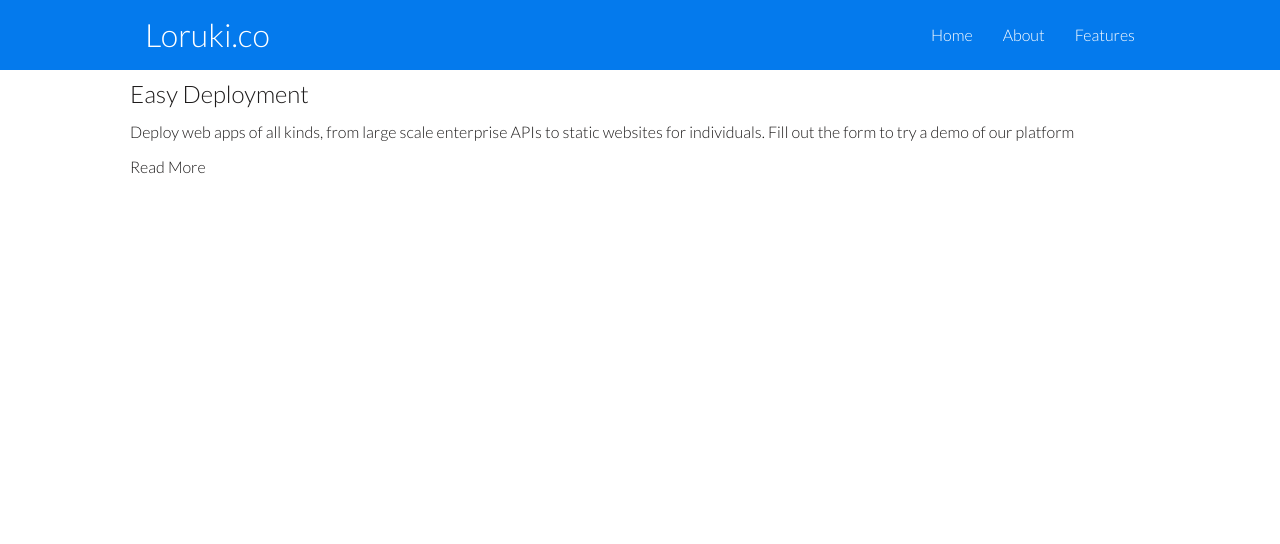
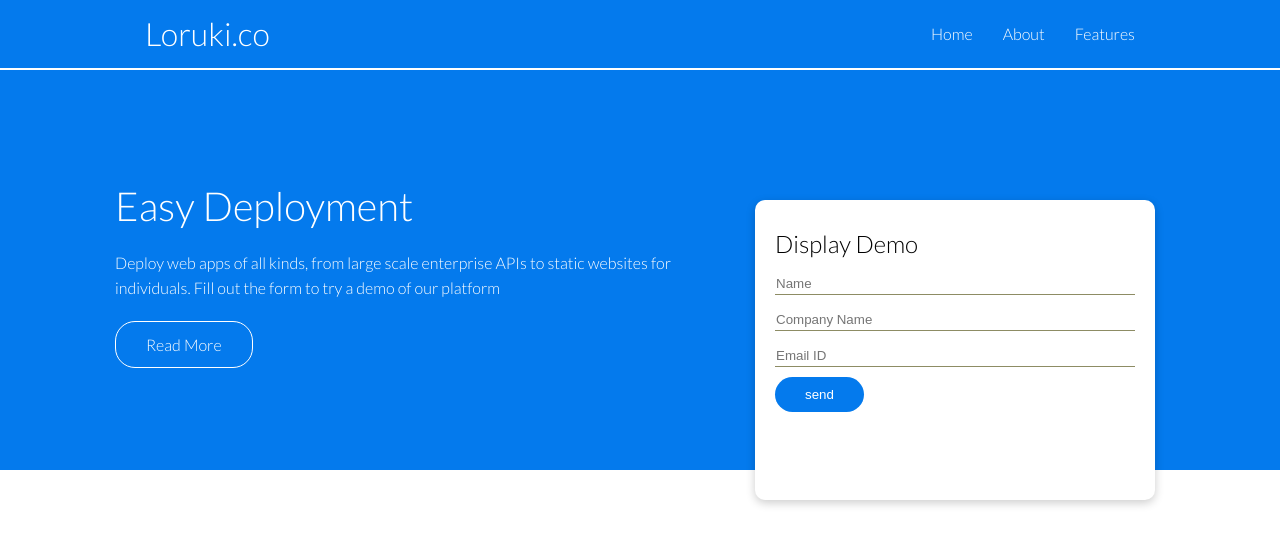
Before and after one commit to rafidelahi-dev/Responsive-Website, a plain HTML site: page index.html in a window 1280 px wide. Drawn offline with Linux system fonts and the light colour scheme.

Commit message:
Good start

```diff
--- a/css/style.css
+++ b/css/style.css
@@ -35,12 +35,14 @@ p{
 img{
  width: 100%;
 }
+/* Navbar */
 .navbar{
- background-color: #047aed;
+ background-color: var(--primary-color);
  color: white;
  overflow: auto;
  /* I put this in navbar than container */
  height: 70px;
+ border-bottom: 2px white solid;
 }
 .navbar .flex{
  justify-content: space-between;
@@ -56,6 +58,48 @@ img{
 .navbar ul a:hover{
  border-bottom: 3px white solid;
 }
+/* Showcase */
+.showcase{
+ background-color: var(--primary-color);
+ height: 400px;
+ overflow: auto;
+ color: white;
+ position: relative;
+ overflow: visible;
+}
+.showcase-form{
+ position: relative;
+ top: 80px;
+ height: 300px;
+ width: 400px;
+ z-index: 100;
+ padding: 40px;
+ justify-self: flex-end;
+}
+.showcase-form .form-info{
+ margin: 10px 0px;
+}
+.showcase-form input[type='text'],.showcase-form input[type='email']{
+ width: 100%;
+ border: 0;
+ border-bottom: 1px rgb(141, 140, 100) solid;
+ padding: 3px 1px;
+}
+.showcase-form input:hover{
+ outline: none;
+}
+.showcase .grid{
+ grid-template-columns: 55% 45%;
+ gap: 30px;
+}
+
+.showcase h1{
+ font-size: 40px;
+}
+.showcase p{
+ margin: 20px 0px;
+}
+/* Utilities */
 .container{
  padding: 0px 40px;
  max-width: 1100px;
@@ -67,3 +111,37 @@ img{
  align-items: center;
  height: 100%;
 }
+.grid{
+ display: grid;
+ grid-template-columns: repeat(2, 1fr);
+ height: 100%;
+ gap: 20px;
+ justify-content: center;
+ align-items: center;
+}
+
+.card{
+ background-color: white;
+ border-radius: 10px;
+ box-shadow: 0px 3px 10px rgba(0,0,0,0.2);
+ color: black;
+ padding: 20px;
+ margin: 10px;
+}
+
+.btn{
+ display: inline-block;
+ padding: 10px 30px;
+ background-color: var(--primary-color);
+ color: white;
+ border: none;
+ border-radius: 20px;
+ cursor: pointer;
+}
+.btn:hover{
+ transform: scale(.95);
+}
+.btn-outline{
+ background-color: transparent;
+ border: 1px white solid;
+}
--- a/index.html
+++ b/index.html
@@ -30,7 +30,21 @@
      <p>Deploy web apps of all kinds, from large scale enterprise APIs to static websites for individuals. Fill out the form to try a demo of our platform</p>
      <a href="features.html" class="btn btn-outline">Read More</a>
     </div>
-
+    <div class="showcase-form card">
+     <h2>Display Demo</h2>
+     <form>
+      <div class="form-info">
+       <input type="text" name="name" placeholder="Name" required>
+      </div>
+      <div class="form-info">
+       <input type="text" name="company" placeholder="Company Name" required>
+      </div>
+      <div class="form-info">
+       <input type="email" name="email" placeholder="Email ID" required>
+      </div>
+      <input type="submit" value="send" class="btn btn-primary">
+     </form>
+    </div>
   </div>
  </section>
 </body>
```
